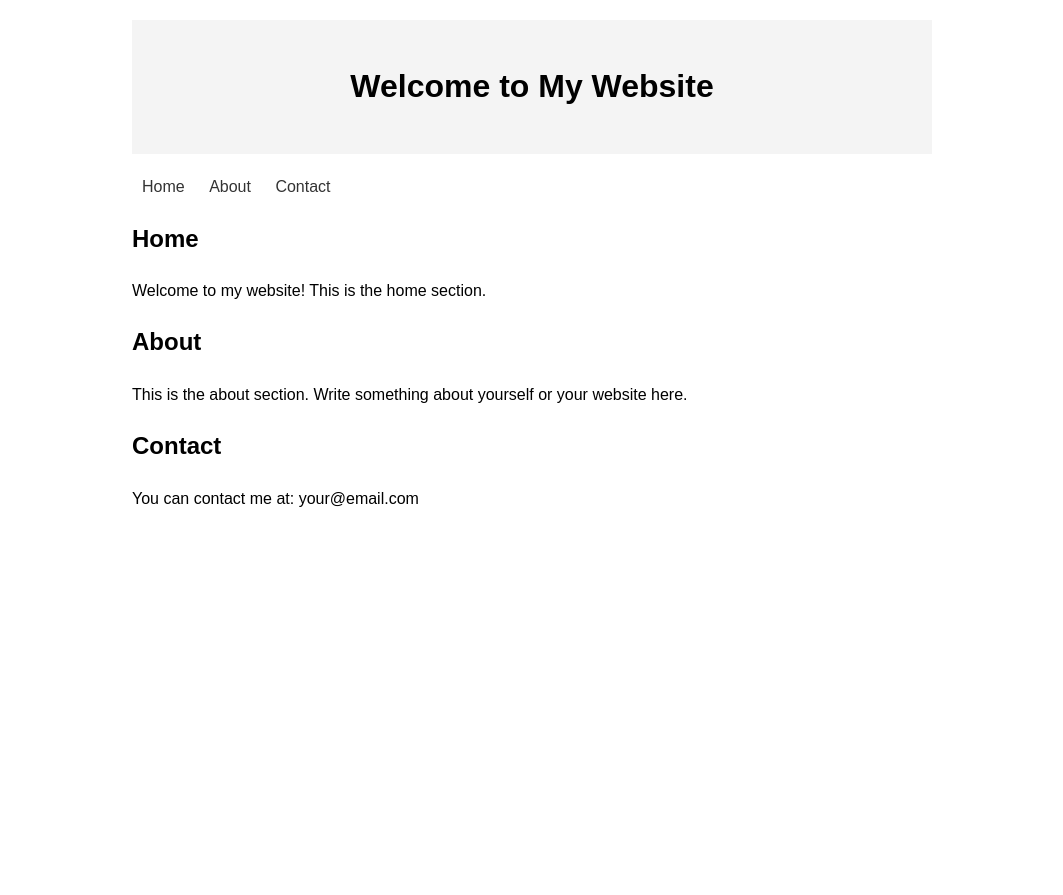
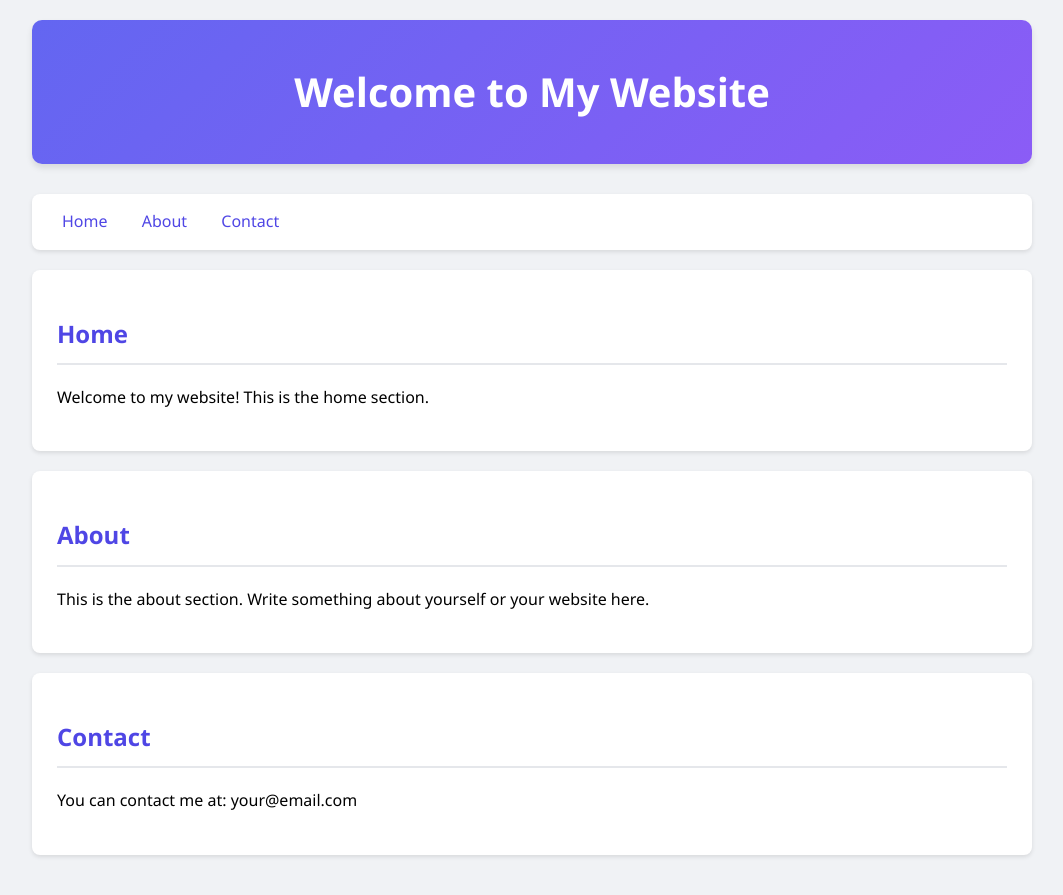
Before and after one commit to IraaMann/iraamann.github.io, a plain HTML site: page index.html in a window 1280 px wide. Shown: the whole page, without its empty margins (108-1171 px from the left). Before the commit the page ends 800 px from the top, so only its background shows below. Drawn offline with Linux system fonts and the light colour scheme.

Commit message:
Update index.html

```diff
--- a/index.html
+++ b/index.html
@@ -6,27 +6,58 @@
     <title>My Website</title>
     <style>
     body {
-            font-family: Arial, sans-serif;
+        font-family: 'Segoe UI', Tahoma, Geneva, Verdana, sans-serif;
         line-height: 1.6;
         margin: 0;
-            padding: 20px;
+        padding: 0;
+        background-color: #f0f2f5;
     }
     .container {
-            max-width: 800px;
+        max-width: 1000px;
         margin: 0 auto;
+        padding: 20px;
     }
     header {
         text-align: center;
-            padding: 20px;
-            background-color: #f4f4f4;
+        padding: 40px 20px;
+        background: linear-gradient(135deg, #6366f1, #8b5cf6);
+        color: white;
+        border-radius: 10px;
+        margin-bottom: 30px;
+        box-shadow: 0 4px 6px rgba(0, 0, 0, 0.1);
     }
     nav {
+        background-color: white;
+        padding: 15px;
+        border-radius: 8px;
         margin: 20px 0;
+        box-shadow: 0 2px 4px rgba(0, 0, 0, 0.1);
     }
     nav a {
-            margin: 0 10px;
+        margin: 0 15px;
         text-decoration: none;
-            color: #333;
+        color: #4f46e5;
+        font-weight: 500;
+        transition: color 0.3s ease;
+    }
+    nav a:hover {
+        color: #6366f1;
+    }
+    section {
+        background-color: white;
+        padding: 25px;
+        margin: 20px 0;
+        border-radius: 8px;
+        box-shadow: 0 2px 4px rgba(0, 0, 0, 0.1);
+    }
+    h1 {
+        margin: 0;
+        font-size: 2.5em;
+    }
+    h2 {
+        color: #4f46e5;
+        border-bottom: 2px solid #e5e7eb;
+        padding-bottom: 10px;
     }
 </style>
 </head>
```
Lines whose indentation alone changed are shown as unchanged.
